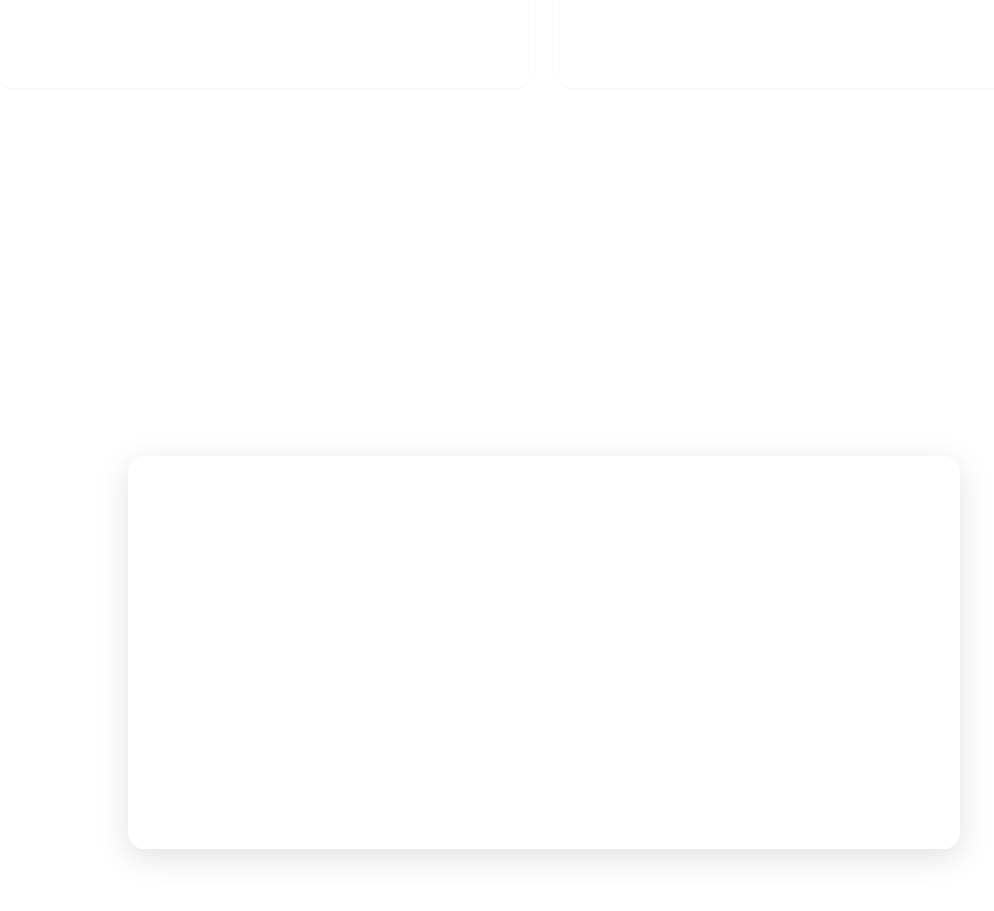
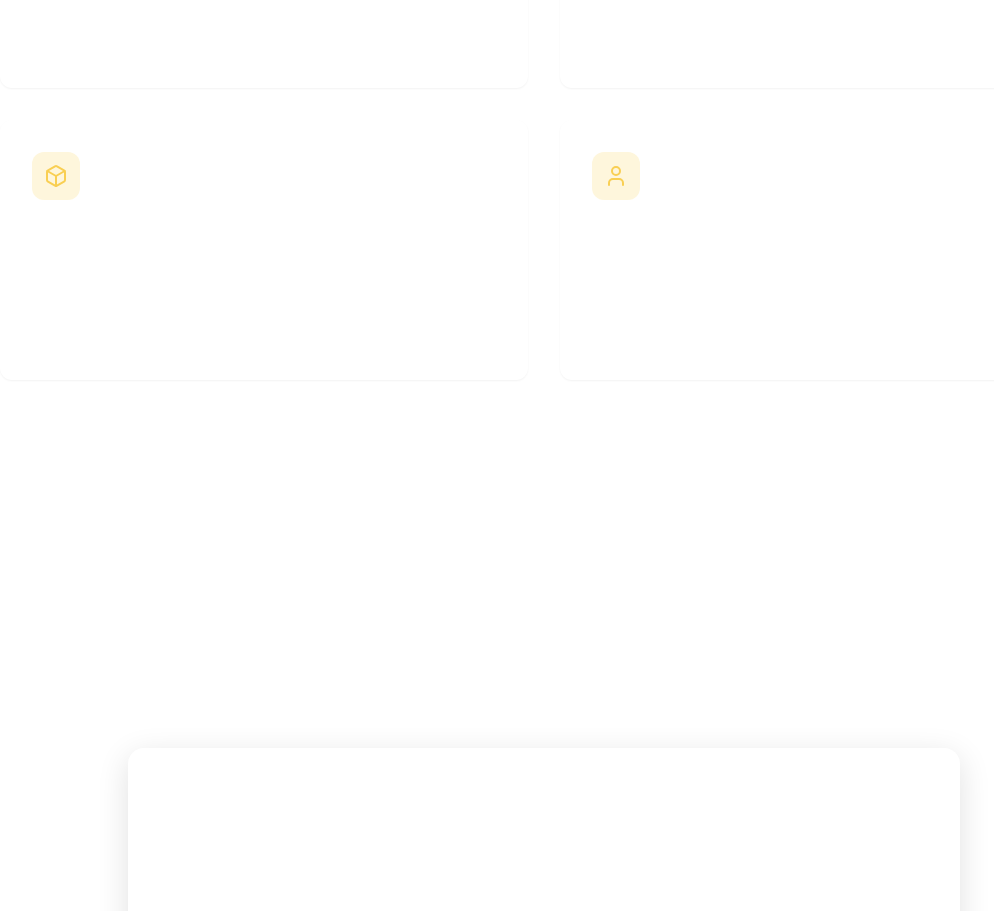
Before and after one commit to ElevateEstates/insider-property-studio, a React (Vite) app: page /about in a window 1280 px wide. Shown: the part 1540-2451 px from the top of the page, without its empty margins (96-1090 px from the left). Built offline with nearby package versions, Linux system fonts and the light colour scheme; a web font is replaced by a local one.

Commit message:
Add new expertise sections

```diff
--- a/src/pages/About.tsx
+++ b/src/pages/About.tsx
@@ -4,7 +4,7 @@ import { useEffect, useState } from "react";
 import { Card } from "@/components/ui/card";
 import { Badge } from "@/components/ui/badge";
 import { Button } from "@/components/ui/button";
-import { ArrowRight, Camera, Video, Award, Users } from "lucide-react";
+import { ArrowRight, Camera, Video, Award, Users, Box, User } from "lucide-react";
 import { Link } from "react-router-dom";
 import geirPortrait from "@/assets/eddie-portrait.jpg";
 const About = () => {
@@ -30,6 +30,14 @@ const About = () => {
     icon: Users,
     title: "Lifestyle Photography",
     description: "Professional photography to build your personal brand and to showcase the unique aesthetic of the lifestyle your property enables for your prospects in the Costa del Sol."
+  }, {
+    icon: Box,
+    title: "3D Work",
+    description: "Bring your property's potential to life with photorealistic 3D renders. Collaborating with top industry specialists, we create stunning, true-to-vision environments based on your specifications, showcasing the full potential of your project."
+  }, {
+    icon: User,
+    title: "Personal Branding",
+    description: "Elevate your Costa del Sol presence with social media-focused personal branding. We create tailored video content and social media assets, paired with consistent posting strategies, to engage your audience, build trust, and establish your reputation as a market leader."
   }];
   const stats = [{
     number: "500+",
```
